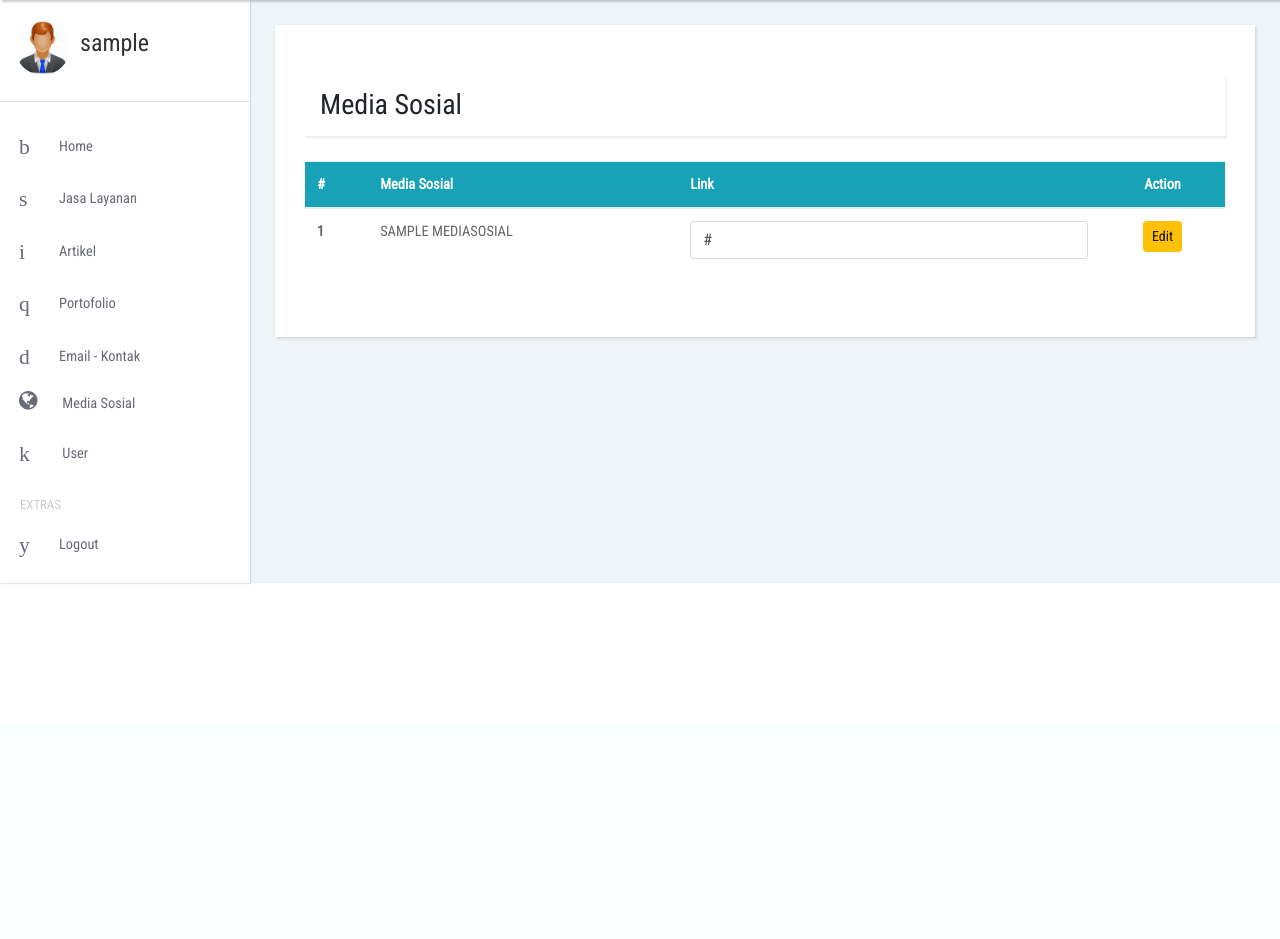
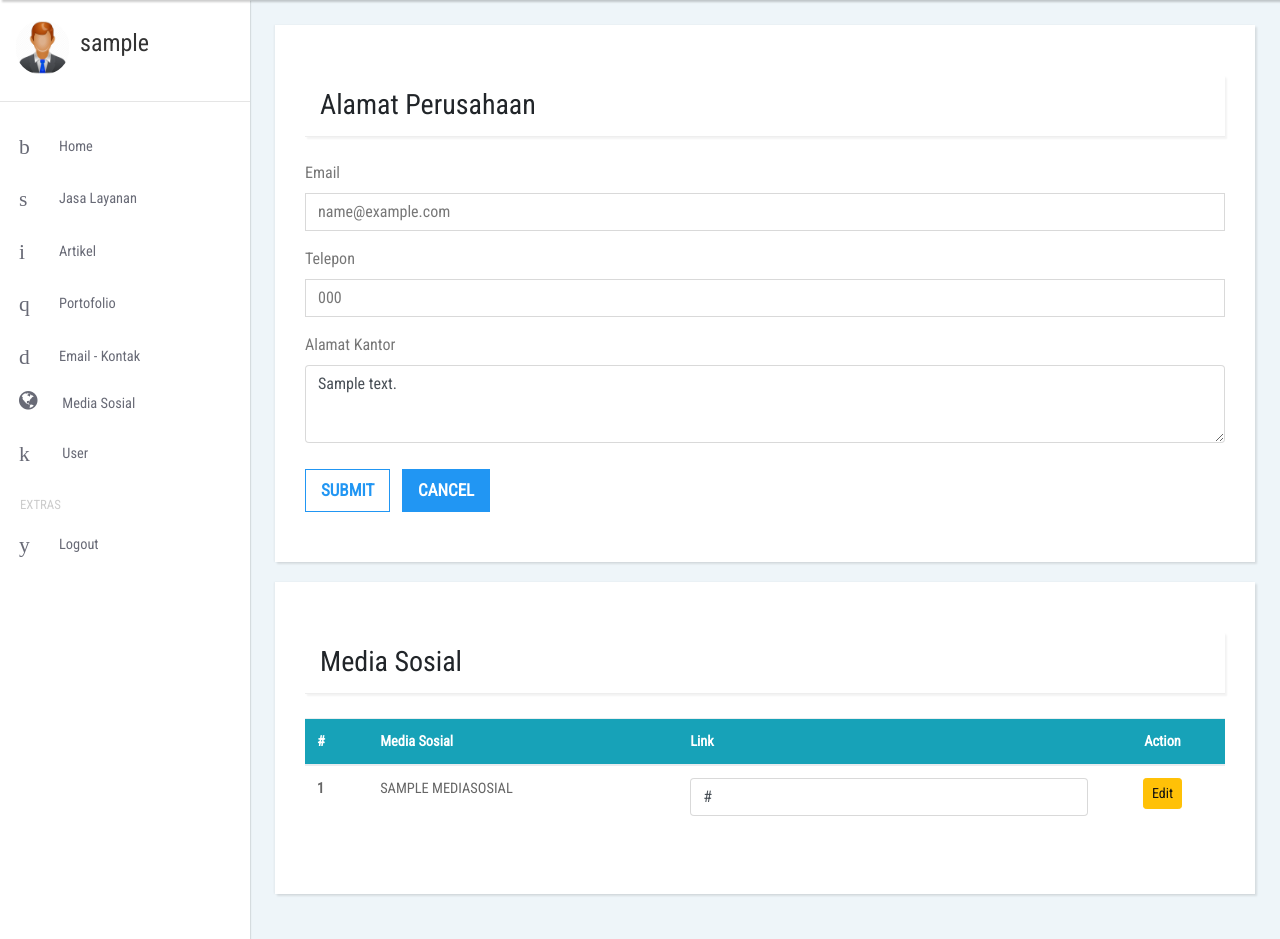
Before and after one commit to punamanr/berkahsantoso, a PHP site: page /admin/medsos in a window 1280 px wide. Shown: the part 76-1015 px from the top of the page. Before the commit the page ends 660 px from the top, so only its background shows below. Run offline with PHP 8.4, Linux system fonts and the light colour scheme; the visitor is signed in with stand-in values (Sample User, id 1); tables that the repository leaves empty or names only in its code hold one stand-in row (values such as "Sample post"); data that the repository does not hold is empty; some web fonts are replaced.

Commit message:
add edit company address and edit medsos form

```diff
--- a/admin/mediasosial.php
+++ b/admin/mediasosial.php
@@ -26,6 +26,50 @@ if (!empty($_SESSION['login_username']))
                 <!--***** ADMIN USER *****-->
                 <div class="card form" id="form1">
                   <div class="card-header">
+                    <h3>Alamat Perusahaan</h3>
+                  </div>
+                  <div class="row">
+                    <div class="col-md-12">
+                      <br>
+                      <!--a href="admin_form.php" class="btn float-right btn-sm">Tambah Admin</a-->
+                      <form  action="model/medsos/edit-address" method="POST">
+                        <div class="row">
+                            <?php
+                            $sql = "SELECT * from address";
+                            $result2 = mysqli_query($conn,$sql);
+
+                            while ( $row = mysqli_fetch_assoc ($result2)) {
+                            ?>
+                            <div class="col-md-12">
+                                <div class="form-group">
+                                    <label for="exampleInputEmail1">Email</label>
+                                    <input type="email" class="form-control" name="email" id="exampleInputEmail1" aria-describedby="emailHelp" value="<?php echo $row['email'];?>" placeholder="Alamat email">
+                                </div>
+                                <div class="form-group">
+                                    <label for="exampleInputPassword1">Telepon</label>
+                                    <input type="text" class="form-control" name="telepon" id="exampleInputPassword1" placeholder="Nomor Telepon" value="<?php echo $row['telepon'];?>">
+                                </div>
+                                <div class="form-group">
+                                    <label for="exampleTextarea">Alamat Kantor</label>
+                                    <textarea class="form-control" id="exampleTextarea" rows="3" name="alamat_kantor"><?php echo $row['alamat']; ?></textarea>
+                                </div>
+                            </div>
+                            <?php } ?>
+                        </div>
+                        <button type="submit" class="btn btn-general btn-blue mr-2">Submit</button>
+                        <button type="reset" class="btn btn-general btn-white">Cancel</button>
+                      </form>
+                    </div>
+                  </div>
+                </div>
+              </div>
+            </div>
+
+            <div class="row">
+              <div class="col-md-12">
+                <!--***** ADMIN USER *****-->
+                <div class="card form" id="form1">
+                  <div class="card-header">
                     <h3>Media Sosial</h3>
                   </div>
                   <div class="row">
@@ -45,14 +89,16 @@ if (!empty($_SESSION['login_username']))
                         <tbody>
                           <?php
                             $no = 1;
+                            $no_id = 0;
+                            $no_link = 0;
                             while($row = mysqli_fetch_assoc($result)) {
                           ?>
                           <tr>
                             <th scope="row"><?php echo $no++;?></th>
                             <td><?php echo strtoupper($row['nama_medsos']);?></td>
-                            <td><input type="text" name="link" class="form-control" value="<?php echo $row['link'];?>">
-                                <input type="hidden" name="nama_medsos" value="<?php echo $row['nama_medsos'];?>">
-                                <input type="hidden" name="id" value="<?php echo $row['id'];?>">
+                            <td><input type="text" name="link<?php echo $no_link++;?>" class="form-control" value="<?php echo $row['link'];?>">
+                                <input type="hidden" name="nama_medsos[]" value="<?php echo $row['nama_medsos'];?>">
+                                <input type="hidden" name="id<?php echo $no_id++; ?>" value="<?php echo $row['id'];?>">
                             </td>
                             <td>
                               <center>
```
Also changed, not shown: admin/model/medsos/edit_address.php (added, +20 -0 lines), admin/model/medsos/edit_medsos.php (+17 -12 lines), app/footer.php (+27 -7 lines), .htaccess.
